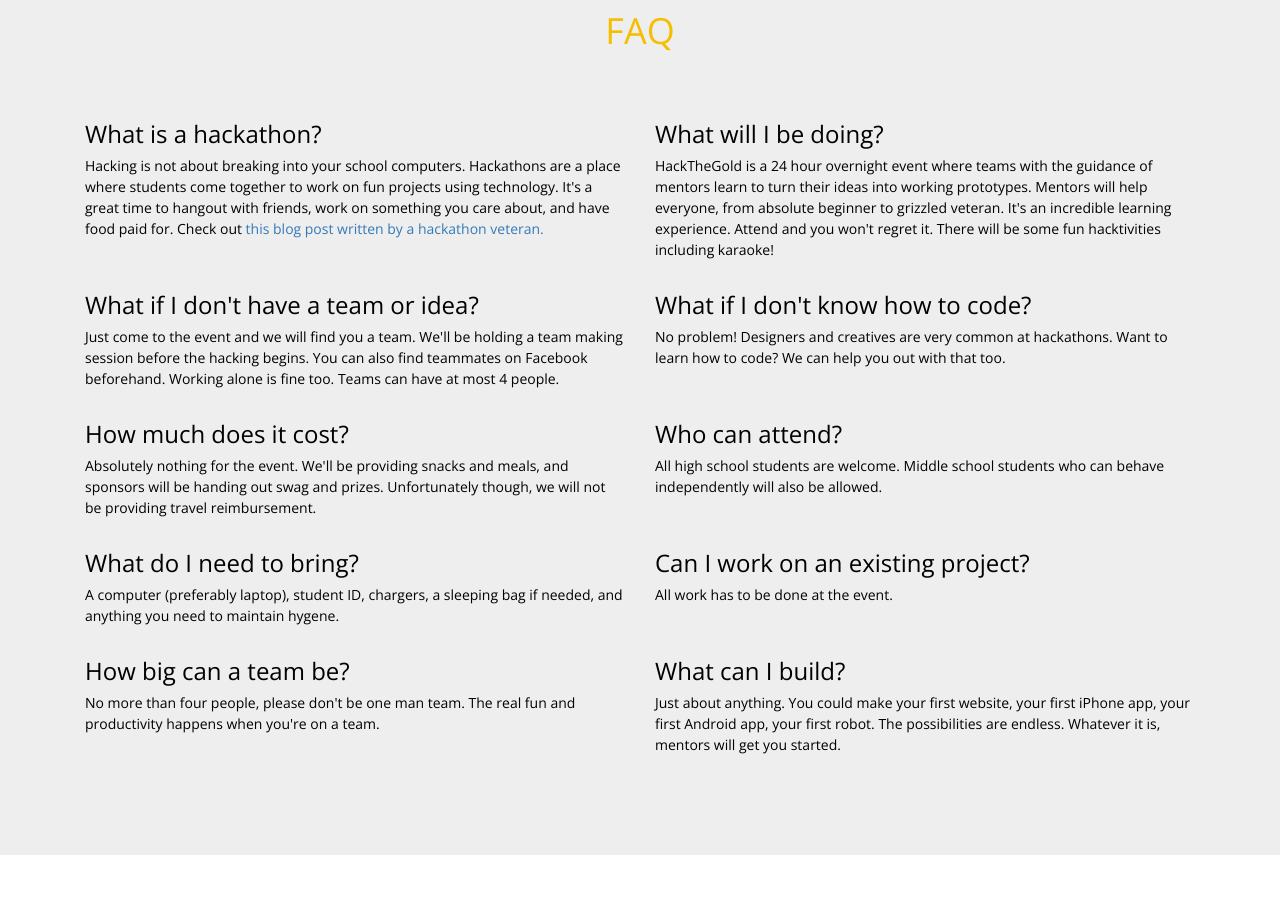
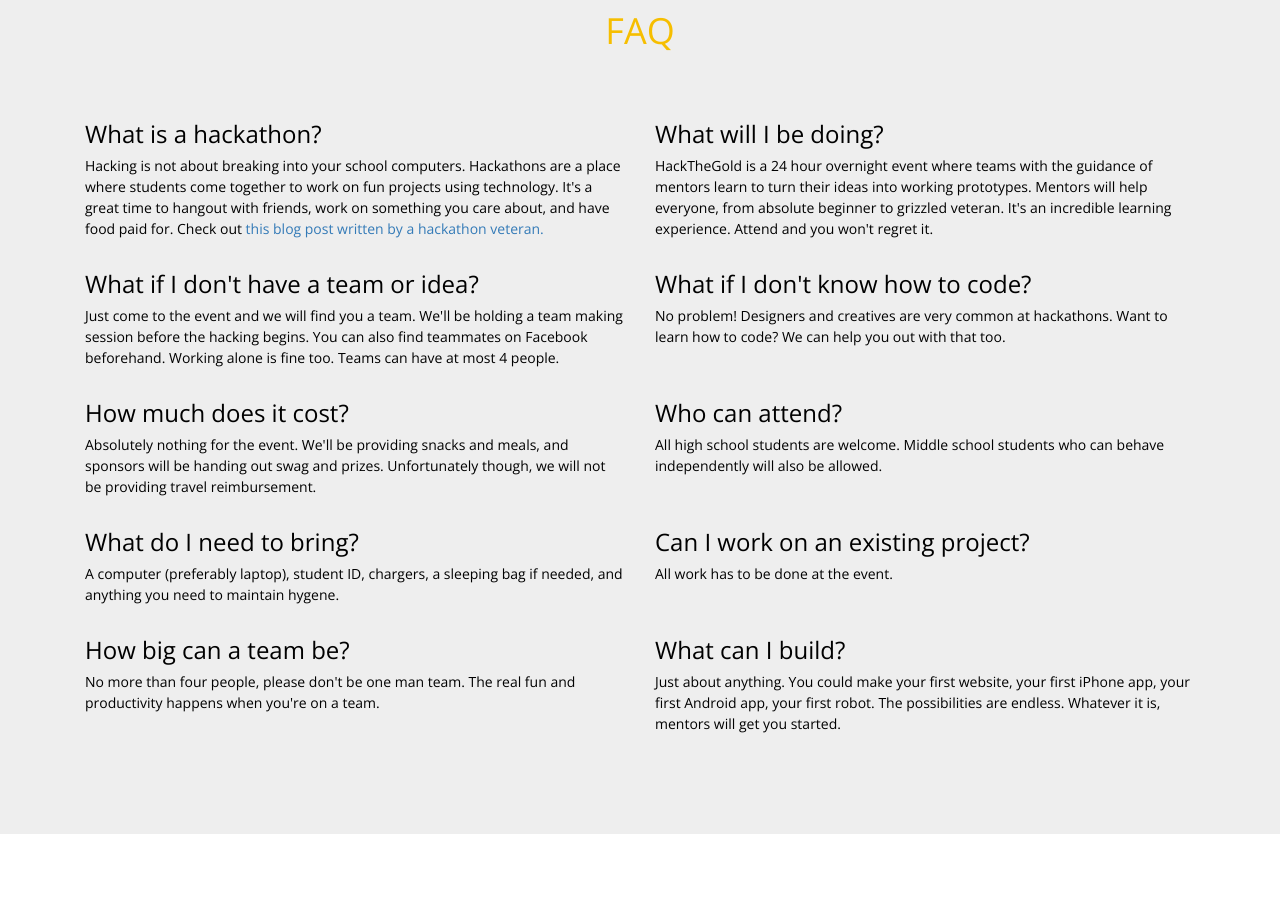
Before and after one commit to hqpham98/HackTheGold, a plain HTML site: page index.html in a window 1280 px wide. Shown: the part 1748-2664 px from the top of the page. Drawn offline with nearby package versions, Linux system fonts and the light colour scheme; a script that the page names is missing.

Commit message:
removed karaoke guarantee

```diff
--- a/index.html
+++ b/index.html
@@ -101,7 +101,7 @@
                     <div class="col-xs-12 col-sm-6 col-md-6 col-lg-6">
                         <h3>What will I be doing? </h3>
                         <p>
-                            HackTheGold is a 24 hour overnight event where teams with the guidance of mentors learn to turn their ideas into working prototypes. Mentors will help everyone, from absolute beginner to grizzled veteran. It's an incredible learning experience. Attend and you won't regret it. There will be some fun hacktivities including karaoke!
+                            HackTheGold is a 24 hour overnight event where teams with the guidance of mentors learn to turn their ideas into working prototypes. Mentors will help everyone, from absolute beginner to grizzled veteran. It's an incredible learning experience. Attend and you won't regret it.
                         </p>
                     </div>
                 </div>
```
